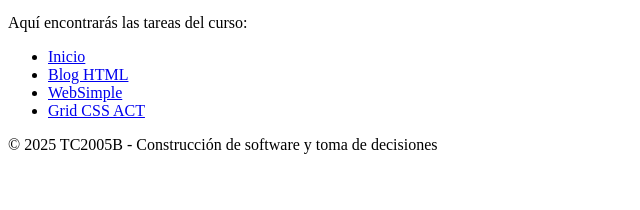
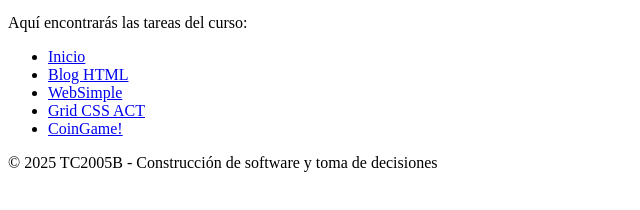
Before and after one commit to IsabelaValls14/IsabelaValls14.github.io, a plain HTML site: page index.html in a window 1280 px wide. Shown: the part 100-310 px from the top of the page, without its empty margins (0-640 px from the left). Drawn offline with Linux system fonts and the light colour scheme.

Commit message:
Coin Game link

```diff
--- a/index.html
+++ b/index.html
@@ -20,6 +20,7 @@
                     <li><a href="Blog/index.html">Blog HTML</a></li>
                     <li><a href="Act_WebSimple/index.html">WebSimple</a></li>
                     <li><a href="CSS-Grid/index.html">Grid CSS ACT</a></li>
+                    <li><a href="Sprites/05_sprites.html">CoinGame!</a></li>
                 </ul>
             </nav>
     <footer>
```
